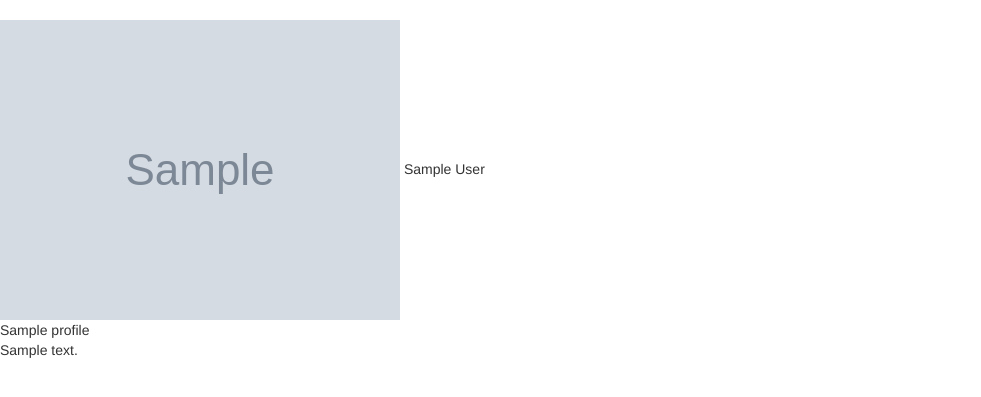
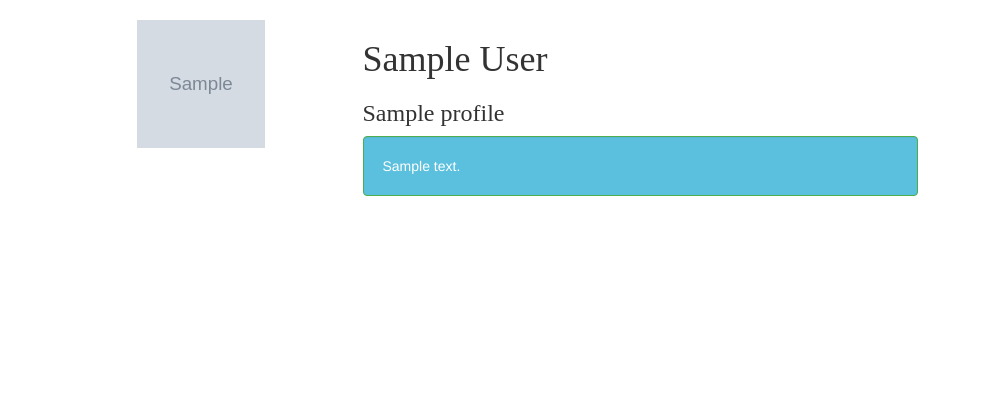
Before and after one commit to AlepsVillarreal/Ruby-on-Rails-test, a Rails app: page /users/1 in a window 1280 px wide. Shown: the part 50-447 px from the top of the page, without its empty margins (0-981 px from the left). Run offline with Rails 7, Linux system fonts and the light colour scheme; a user stored in the database is signed in; tables that the repository leaves empty hold one stand-in row (values such as "Sample post"); grey boxes marked "Sample" are stand-in pictures; style sheets or scripts are compiled from the project's sources; parts of the project's set-up code (start-up, migrations or seed data) failed here and were passed over; some libraries are stand-ins or nearby versions.

Commit message:
Added user profile styles

```diff
--- /dev/null
+++ b/app/assets/stylesheets/users.css.scss
@@ -0,0 +1,21 @@
+.avatar-show-img{
+    width: 128px;
+    height: 128px;
+}
+
+.well.profile-block{
+    color: #fff;
+    h3 {
+        margin-top: 0;
+    }
+}
+
+.well.profile-description{
+    background-color: #5bc0de;
+    border-color: #4cae4c;
+}
+
+.well.profile-contact-info{
+    background-color: #5bc0de;
+    border-color: #46b8da;
+}
--- a/app/views/users/show.html.erb
+++ b/app/views/users/show.html.erb
@@ -1,10 +1,26 @@
-<%= image_tag @user.profile.avatar.url %>
-<%= @user.profile.first_name %> <%= @user.profile.last_name %> <br/>
-<%= @user.profile.job_title %><br/>
+<div class="container">
+    <div class="row">
 
-<% if current_user.plan_id == 2 %>
-  <%= @user.profile.phone_number %> <br/>
-  <%= @user.profile.contact_email %> <br/>
-<% end %>
+        <div class="col-md-3 text-center">
+          <%= image_tag @user.profile.avatar.url, class: 'avatar-show-img' %>
+        </div>
 
-<%= @user.profile.description %><br/>
+        <div class="col-md-6">
+
+            <h1><%= @user.profile.first_name %> <%= @user.profile.last_name %> <br/></h1>
+            <h3><%= @user.profile.job_title %><br/></h3>
+
+            <div class="well profile-block profile-description">
+                <%= @user.profile.description %><br/>
+            </div>
+
+            <% if current_user.plan_id == 2 %>
+                <div class="well profile-block profile-contact-info">
+                    <h3>Contact Information </h3>
+                    <%= @user.profile.phone_number %> <br/>
+                    <%= @user.profile.contact_email %> <br/>
+                </div>
+            <% end %>
+        </div>
+    </div>
+</div>
```
Also changed, not shown: 3 other files.
